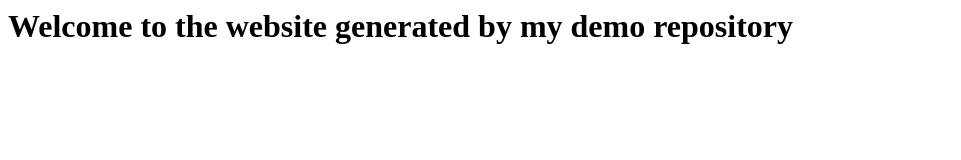
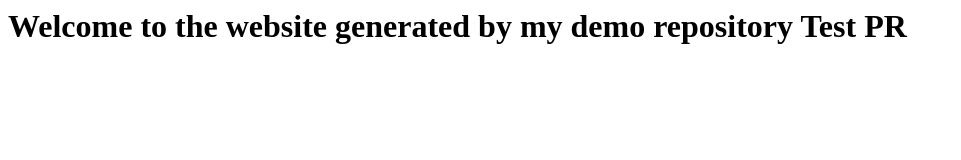
Before and after one commit to HUIX-Consulting/demo-repository, a website: page index.html in a window 1280 px wide. Shown: the whole page, without its empty margins (0-961 px from the left). Drawn offline with Linux system fonts and the light colour scheme.

Commit message:
Update index.html

```diff
--- a/index.html
+++ b/index.html
@@ -1 +1 @@
-<h1>Welcome to the website generated by my demo repository</h1>
+<h1>Welcome to the website generated by my demo repository Test PR</h1>
```
